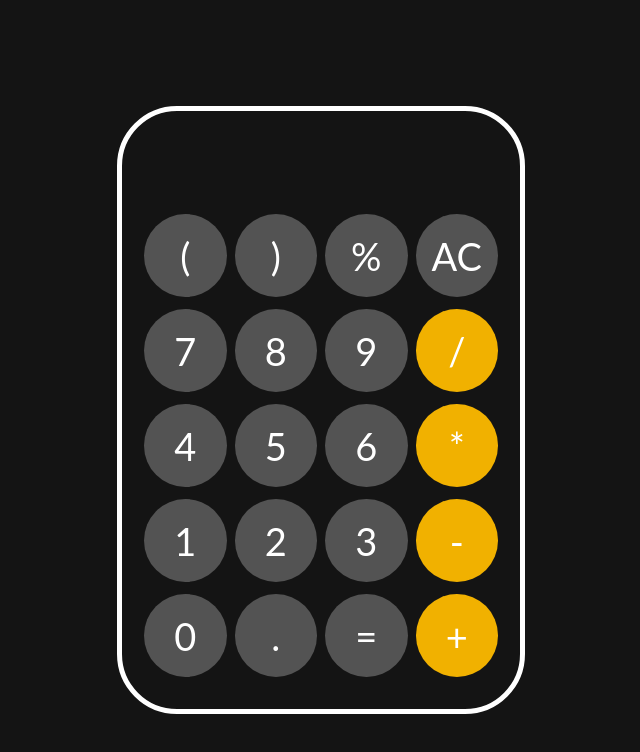
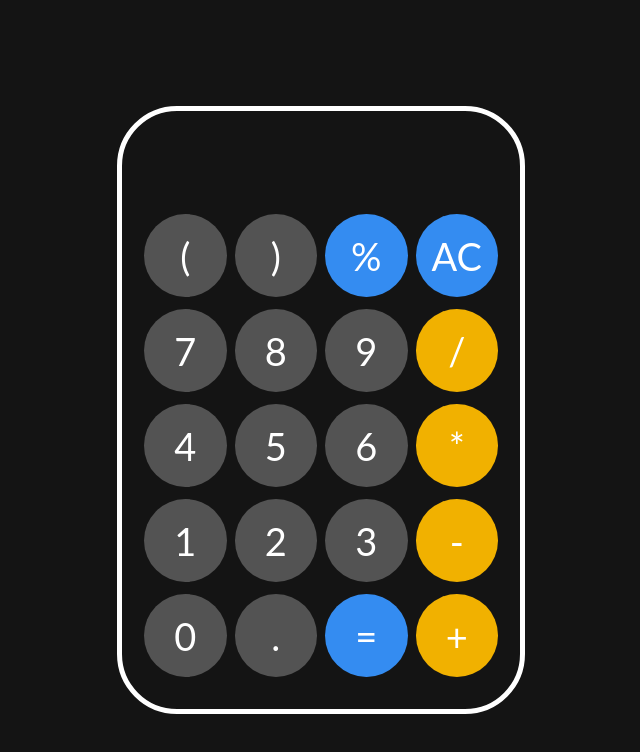
Before and after one commit to Gonza-JL/calculadora, a React (Create React App) app: page / in a window 1280 px wide. Shown: the top 752 px of the page, without its empty margins (319-959 px from the left). Built offline with nearby package versions, Linux system fonts and the light colour scheme.

Commit message:
Change colores de botones especiales

```diff
--- a/src/components/Boton.js
+++ b/src/components/Boton.js
@@ -3,17 +3,30 @@ import "../style-sheets/Boton.css";
 
 function Boton(props) {
 
-	const esOperador = valor => {
-		return valor === '+' || valor === '-' || valor === '*' || valor === '/';
-	};
+	let claseAdicional;
+  if (esOperador(props.children)) {
+    claseAdicional = "operador";
+  } else if (esBotonEspecial(props.children)) {
+		claseAdicional = "boton-especial";
+  } else {
+		claseAdicional = "";
+	}
 
   return (
     <div
-			className={`boton-contenedor ${esOperador(props.children) ? "operador": ""}`.trimEnd()}
+      className={`boton-contenedor ${claseAdicional}`.trimEnd()}
       onClick={() => props.manejarClick(props.children)}>
       {props.children}
     </div>
   );
 }
 
+function esOperador(valor) {
+  return valor === "+" || valor === "-" || valor === "*" || valor === "/";
+}
+
+function esBotonEspecial(valor) {
+	return valor === "AC" || valor === '%' || valor === '=';
+}
+
 export default Boton;
--- a/src/style-sheets/Boton.css
+++ b/src/style-sheets/Boton.css
@@ -24,3 +24,11 @@
 .operador:hover {
 	background-color: #ffda76;
 }
+
+.boton-especial {
+	background-color: rgb(52, 140, 241);
+}
+
+.boton-especial:hover {
+	background-color: rgb(120, 183, 255);
+}
```
Lines whose indentation alone changed are shown as unchanged.
